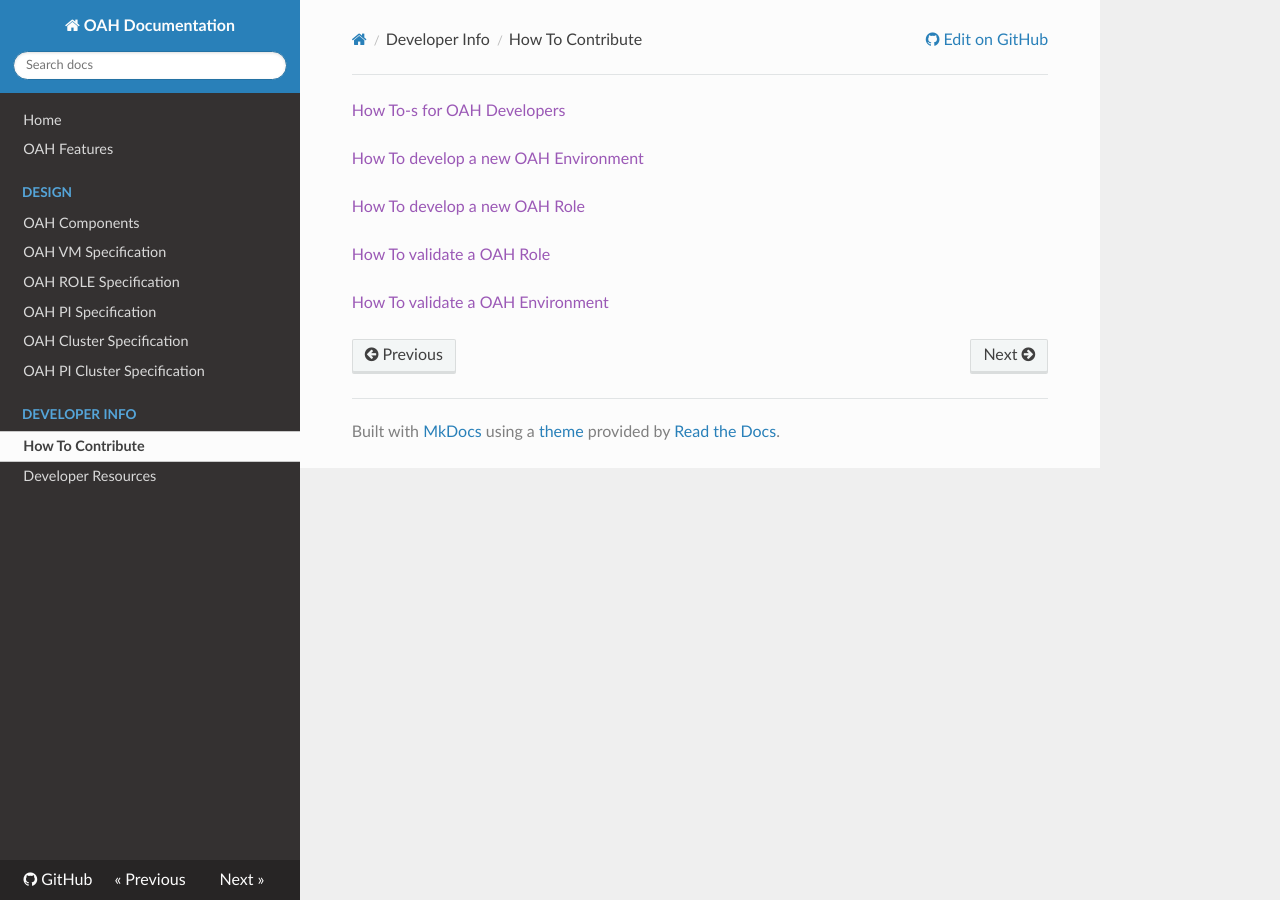
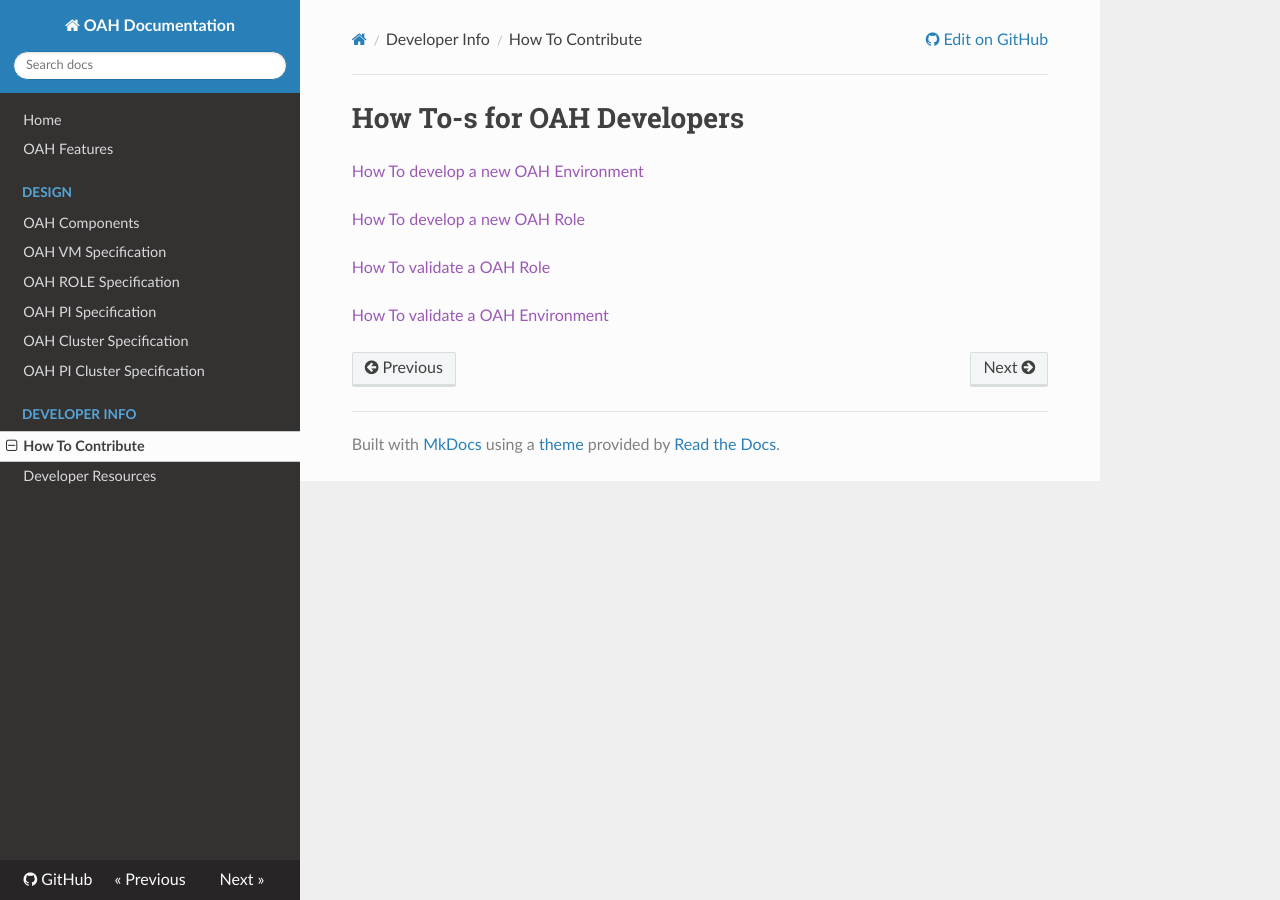
Before and after one commit to openapphack/OAH, an MkDocs documentation site: the page built from docs/developer-info/how-to-contribute.md, in a window 1280 px wide. Built offline with MkDocs 1.6.1, drawn with Linux system fonts in a browser that asks for light colours; nearby versions of some CDN libraries; old or Windows-style settings are respelled for this version of MkDocs.

```diff
--- a/docs/developer-info/how-to-contribute.md
+++ b/docs/developer-info/how-to-contribute.md
@@ -1,4 +1,4 @@
-[How To-s for OAH Developers]()
+# How To-s for OAH Developers
 
 [How To develop a new OAH Environment]()
 
```
